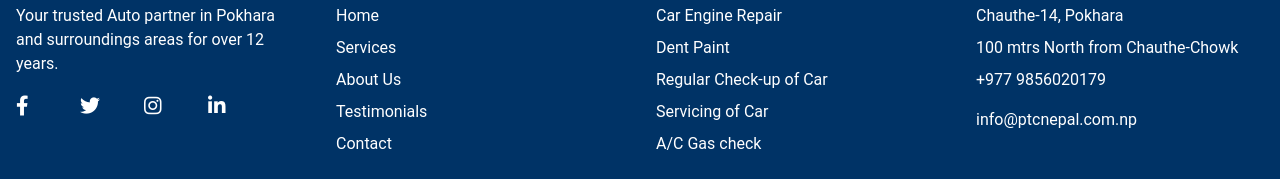
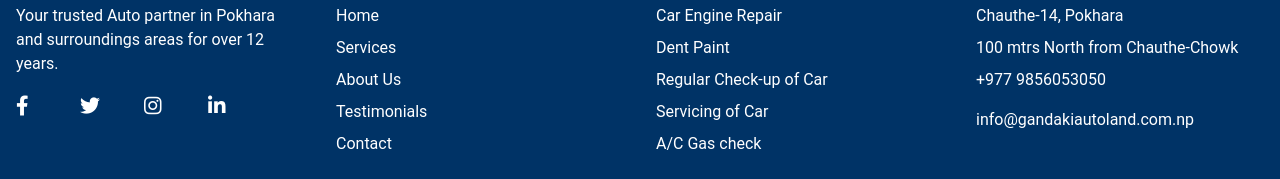
Before and after one commit to nepalbux/gandakiautoland, a plain HTML site: page index.html in a window 1280 px wide. Shown: the part 5328-5507 px from the top of the page. Drawn offline with nearby package versions, Linux system fonts and the light colour scheme.

Commit message:
Update index.html

```diff
--- a/index.html
+++ b/index.html
@@ -768,10 +768,10 @@
                         <p class="mb-2">Chauthe-14, Pokhara</p>
                         <p class="mb-2">100 mtrs North from Chauthe-Chowk</p>
                         <p class="mb-4">
-                            <a href="tel:+9779856053050" class="hover:text-accent transition tap-target">+977 9856020179</a>
+                            <a href="tel:+9779856053050" class="hover:text-accent transition tap-target">+977 9856053050</a>
                         </p>
                         <p>
-                            <a href="mailto:info@gandakiautoland.com.np" class="hover:text-accent transition tap-target">info@ptcnepal.com.np</a>
+                            <a href="mailto:info@gandakiautoland.com.np" class="hover:text-accent transition tap-target">info@gandakiautoland.com.np</a>
                         </p>
                     </address>
                 </div>
```
